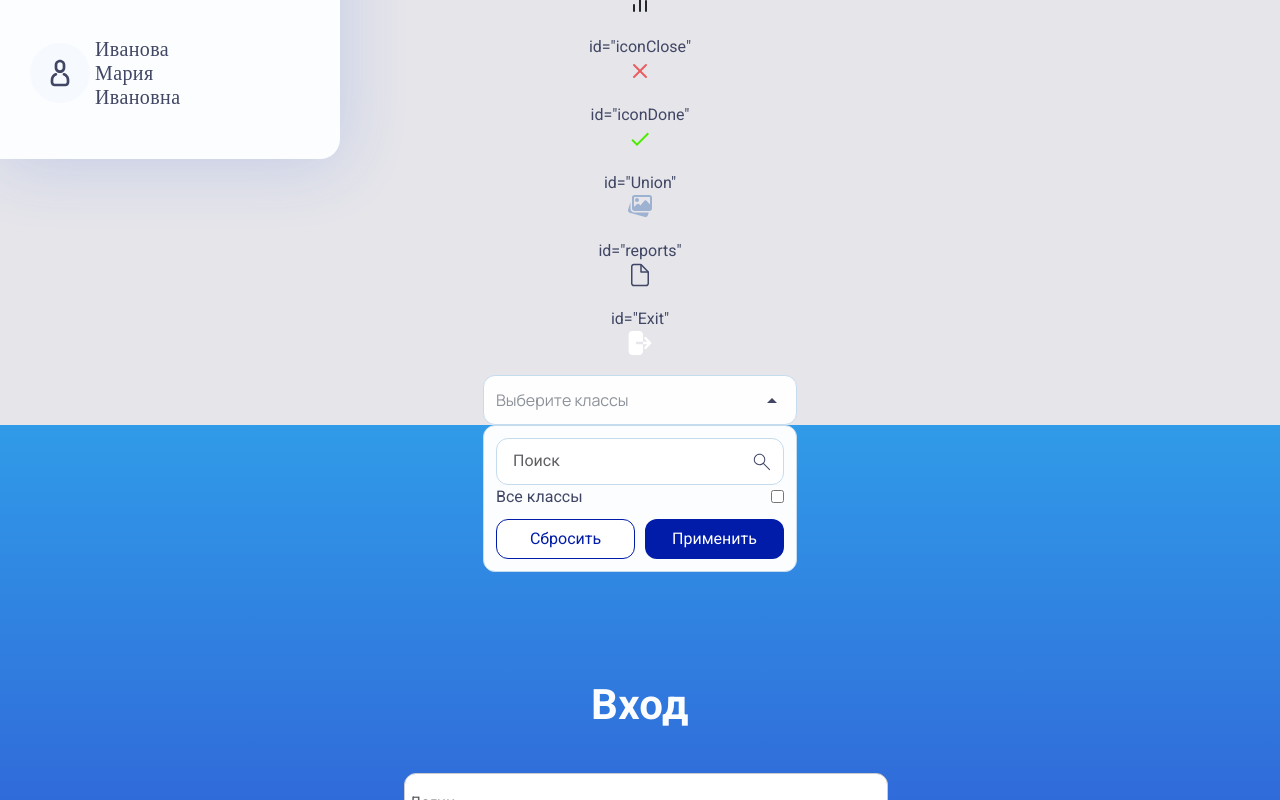
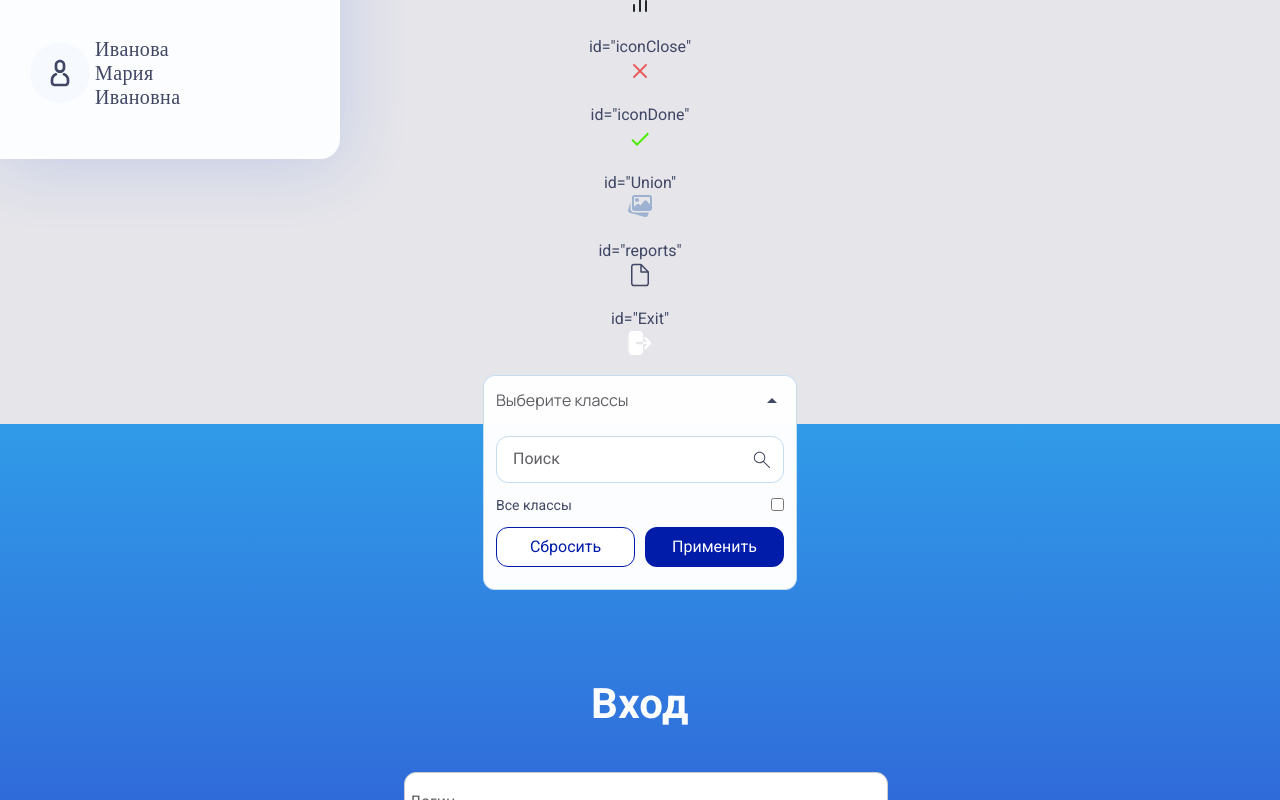
Before and after one commit to allozhkin/SchoolControl, a React (Vite) app: page /testPage in a window 1280 px wide. Both pictures are taken after a click on the button "Выберите классы". Shown: the part 641-1441 px from the top of the page. Built offline with nearby package versions, Linux system fonts and the light colour scheme.

Commit message:
correct styles

```diff
--- a/src/components/FilterClasses/FilterClasses.module.scss
+++ b/src/components/FilterClasses/FilterClasses.module.scss
@@ -21,11 +21,35 @@
     color: #8D9299;
     cursor: pointer;
     transition: all .2s ease-in-out;
+
+    &:hover {
+      color: $primary-gray-4;
+      box-shadow: 0 4px 68px 0 #355ED933;
+    }
   }
 
-  &__select:hover {
+  &__select_open {
+    display: flex;
+    justify-content: space-between;
+    align-items: center;
+    background-color: #FEFEFF;
+    border: 1px solid #C5DCEE;
+    border-bottom: none;
+    border-radius: 12px 12px 0 0;
+    padding: 12px;
+    width: 100%;
+    font-family: 'Manrope', sans-serif;
+    font-size: 16px;
+    font-weight: 400;
+    // color: #8D9299;
     color: $primary-gray-4;
-    box-shadow: 0 4px 68px 0 #355ED933;
+    cursor: pointer;
+    transition: all .2s ease-in-out;
+
+    // &:hover {
+      // color: $primary-gray-4;
+      // box-shadow: 0 4px 68px 0 #355ED933;
+    // }
   }
 
   &__wrapper {
@@ -34,9 +58,11 @@
     background-color: $primary-white-2;
     width: 100%;
     max-width: 314px;
+    // max-height: 530px;
     box-sizing: border-box;
     border: 1px solid #C5DCEE;
-    border-radius: 12px;
+    border-top: none;
+    border-radius: 0 0 12px 12px;
     padding: 12px;
     position: absolute;
     z-index: 1000;
@@ -47,6 +73,7 @@
     display: flex;
     justify-content: space-between;
     align-items: center;
+    margin-bottom: 12px;
   }
 
   &__searchInput {
@@ -66,19 +93,54 @@
   }
 
   &__allClasses {
-    margin-bottom: 10px;
+    font-size: 14px;
+    line-height: 20px;
+    // display: flex;
+    // justify-content: space-between;
+    // margin-bottom: 12px;
   }
 
-  &__gradeItem {
+  &__grades {
+    display: flex;
+    flex-direction: column;
+    margin-bottom: 12px;
+    // gap: 12px;
+  }
+
+  // &__gradeItem {
+  //   margin-bottom: 12px;
+  // }
+
+  &__label {
     display: flex;
     justify-content: space-between;
     align-items: center;
+    margin-bottom: 12px;
+    font-size: 14px;
+    line-height: 20px;
+
+    &_level_1 {
+      padding-left: 12px;  // 1 уровень вложенности
+    }
+
+    &_level_2 {
+      padding-left: 24px;  // 2 уровня вложенности
+    }
+
+    &_level_3 {
+      padding-left: 36px;  // 3 уровня вложенности
+    }
   }
+
+  // .filter__grades {
+  //   overflow: scroll;
+  // }
 
   &__buttons {
     display: flex;
     justify-content: space-between;
     gap: 10px;
+    margin-bottom: 10px;
   }
 
   &__buttonReset {
--- a/src/components/FilterClasses/FilterClasses.tsx
+++ b/src/components/FilterClasses/FilterClasses.tsx
@@ -1,142 +1,6 @@
 import React, { useState } from 'react';
+import { classOptions } from './constants';
 import styles from './FilterClasses.module.scss';
-
-interface ClassOptions {
-  label: string;
-  value: string;
-  children?: ClassOptions[];
-}
-
-const classOptions: ClassOptions[] = [
-  {
-    label: 'Начальная школа',
-    value: 'elementary',
-    children: [
-      {
-        label: '1-ые классы',
-        value: '1st',
-        children: [
-          { label: '1А', value: '1A' },
-          { label: '1Б', value: '1B' },
-          { label: '1В', value: '1C' },
-          { label: '1Г', value: '1D' },
-        ],
-      },
-      {
-        label: '2-ые классы',
-        value: '2nd',
-        children: [
-          { label: '2А', value: '2A' },
-          { label: '2Б', value: '2B' },
-          { label: '2В', value: '2C' },
-          { label: '2Г', value: '2D' },
-        ],
-      },
-      {
-        label: '3-ие классы',
-        value: '3rd',
-        children: [
-          { label: '3А', value: '3A' },
-          { label: '3Б', value: '3B' },
-          { label: '3В', value: '3C' },
-          { label: '3Г', value: '3D' },
-        ],
-      },
-      {
-        label: '4-ые классы',
-        value: '4th',
-        children: [
-          { label: '4А', value: '4A' },
-          { label: '4Б', value: '4B' },
-          { label: '4В', value: '4C' },
-          { label: '4Г', value: '4D' },
-        ],
-      },
-    ],
-  },
-  {
-    label: 'Средняя школа',
-    value: 'middle',
-    children: [
-      {
-        label: '5-ые классы',
-        value: '5th',
-        children: [
-          { label: '5А', value: '5A' },
-          { label: '5Б', value: '5B' },
-          { label: '5В', value: '5C' },
-          { label: '5Г', value: '5D' },
-        ],
-      },
-      {
-        label: '6-ые классы',
-        value: '6th',
-        children: [
-          { label: '6А', value: '6A' },
-          { label: '6Б', value: '6B' },
-          { label: '6В', value: '6C' },
-          { label: '6Г', value: '6D' },
-        ],
-      },
-      {
-        label: '7-ые классы',
-        value: '7th',
-        children: [
-          { label: '7А', value: '7A' },
-          { label: '7Б', value: '7B' },
-          { label: '7В', value: '7C' },
-          { label: '7Г', value: '7D' },
-        ],
-      },
-      {
-        label: '8-ые классы',
-        value: '8th',
-        children: [
-          { label: '8А', value: '8A' },
-          { label: '8Б', value: '8B' },
-          { label: '8В', value: '8C' },
-          { label: '8Г', value: '8D' },
-        ],
-      },
-      {
-        label: '9-ые классы',
-        value: '9th',
-        children: [
-          { label: '9А', value: '9A' },
-          { label: '9Б', value: '9B' },
-          { label: '9В', value: '9C' },
-          { label: '9Г', value: '9D' },
-        ],
-      },
-    ],
-  },
-  {
-    label: 'Старшая школа',
-    value: 'high',
-    children: [
-      {
-        label: '10-ые классы',
-        value: '10th',
-        children: [
-          { label: '10А', value: '10A' },
-          { label: '10Б', value: '10B' },
-          { label: '10В', value: '10C' },
-          { label: '10Г', value: '10D' },
-        ],
-      },
-      {
-        label: '11-ые классы',
-        value: '11th',
-        children: [
-          { label: '11А', value: '11A' },
-          { label: '11Б', value: '11B' },
-          { label: '11В', value: '11C' },
-          { label: '11Г', value: '11D' },
-        ],
-      },
-    ],
-  },
-];
 
 const FilterClasses = () => {
   const [isOpen, setIsOpen] = useState(false);
@@ -157,17 +21,23 @@ const FilterClasses = () => {
 
   return (
     <div className={styles.filter}>
-      <button
-        className={styles.filter__select}
-        onClick={toggleMenu}
-      >
+      {!isOpen ?
+        <button className={styles.filter__select} onClick={toggleMenu}>
           Выберите классы
           <img
             className={styles.filter__selectIcon}
-          src={isOpen ? '/icons/triangleUp.svg' : '/icons/triangleDown.svg'}
+            src='/icons/triangleDown.svg'
             alt='Dropdown Triangle' />
         </button>
-      {isOpen && (
+      :
+        <>
+          <button className={styles.filter__select_open} onClick={toggleMenu}>
+            Выберите классы
+            <img
+              className={styles.filter__selectIcon}
+              src='/icons/triangleUp.svg'
+              alt='Dropdown Triangle' />
+          </button>
           <div className={styles.filter__wrapper}>
             <div className={styles.filter__search}>
               <input
@@ -181,7 +51,7 @@ const FilterClasses = () => {
                 alt="Search Icon" />
             </div>
             <div className={styles.filter__allClasses}>
-            <label className={styles.filter__gradeItem}>
+              <label className={styles.filter__label}>
                 Все классы
                 <input
                   type="checkbox"
@@ -190,10 +60,10 @@ const FilterClasses = () => {
               </label>
             </div>
             {showClasses && (
-            <div>
+              <div className={styles.filter__grades}>
                 {classOptions.map((grade) => (
-                <div key={grade.value}>
-                  <label className={styles.filter__gradeItem}>
+                  <div className={styles.filter__gradeItem} key={grade.value}>
+                    <label className={`${styles.filter__label} ${styles.filter__label_level_1}`}>
                       {grade.label}
                       <input type="checkbox" onClick={() => toggleSection(grade.value)}/>
                     </label>
@@ -201,14 +71,14 @@ const FilterClasses = () => {
                       <div>
                         {grade.children?.map((child) => (
                           <div key={child.value}>
-                          <label className={styles.filter__gradeItem}>
+                            <label className={`${styles.filter__label} ${styles.filter__label_level_2}`}>
                               {child.label}
                               <input type="checkbox" onClick={() => toggleSection(child.value)}/>
                             </label>
                             {openSections[child.value] && (
                               <div>
                                 {child.children?.map((subChild) => (
-                                <label className={styles.filter__gradeItem} key={subChild.value}>
+                                  <label className={`${styles.filter__label} ${styles.filter__label_level_3}`} key={subChild.value}>
                                     {subChild.label}
                                     <input type="checkbox" />
                                   </label>
@@ -219,7 +89,6 @@ const FilterClasses = () => {
                         ))}
                       </div>
                     )}
-
                   </div>
                 ))}
               </div>
@@ -233,20 +102,16 @@ const FilterClasses = () => {
               </button>
             </div>
           </div>
-      )}
+        </>
+      }
+
+
+
     </div>
   )
 }
 
 export default FilterClasses
-
-
-
-// const classOptions: ClassOptions[] = [
-//   { label: 'Начальная школа', value: 'elementary' },
-//   { label: 'Средние классы', value: 'middle' },
-//   { label: 'Старшие классы', value: 'high' },
-// ];
 
 // const classOptions: ClassOptions[] = [
 //   {
--- /dev/null
+++ b/src/components/FilterClasses/constants.ts
@@ -0,0 +1,125 @@
+interface ClassOptions {
+  label: string;
+  value: string;
+  children?: ClassOptions[];
+}
+
+export const classOptions: ClassOptions[] = [
+  {
+    label: 'Начальная школа',
+    value: 'elementary',
+    children: [
+      {
+        label: '1-ые классы',
+        value: '1st',
+        children: [
+          { label: '1А', value: '1A' },
+          { label: '1Б', value: '1B' },
+          { label: '1В', value: '1C' },
+        ],
+      },
+      {
+        label: '2-ые классы',
+        value: '2nd',
+        children: [
+          { label: '2А', value: '2A' },
+          { label: '2Б', value: '2B' },
+          { label: '2В', value: '2C' },
+        ],
+      },
+      {
+        label: '3-ие классы',
+        value: '3rd',
+        children: [
+          { label: '3А', value: '3A' },
+          { label: '3Б', value: '3B' },
+          { label: '3В', value: '3C' },
+        ],
+      },
+      {
+        label: '4-ые классы',
+        value: '4th',
+        children: [
+          { label: '4А', value: '4A' },
+          { label: '4Б', value: '4B' },
+          { label: '4В', value: '4C' },
+        ],
+      },
+    ],
+  },
+  {
+    label: 'Средняя школа',
+    value: 'middle',
+    children: [
+      {
+        label: '5-ые классы',
+        value: '5th',
+        children: [
+          { label: '5А', value: '5A' },
+          { label: '5Б', value: '5B' },
+          { label: '5В', value: '5C' },
+        ],
+      },
+      {
+        label: '6-ые классы',
+        value: '6th',
+        children: [
+          { label: '6А', value: '6A' },
+          { label: '6Б', value: '6B' },
+          { label: '6В', value: '6C' },
+        ],
+      },
+      {
+        label: '7-ые классы',
+        value: '7th',
+        children: [
+          { label: '7А', value: '7A' },
+          { label: '7Б', value: '7B' },
+          { label: '7В', value: '7C' },
+        ],
+      },
+      {
+        label: '8-ые классы',
+        value: '8th',
+        children: [
+          { label: '8А', value: '8A' },
+          { label: '8Б', value: '8B' },
+          { label: '8В', value: '8C' },
+        ],
+      },
+      {
+        label: '9-ые классы',
+        value: '9th',
+        children: [
+          { label: '9А', value: '9A' },
+          { label: '9Б', value: '9B' },
+          { label: '9В', value: '9C' },
+        ],
+      },
+    ],
+  },
+  {
+    label: 'Старшая школа',
+    value: 'high',
+    children: [
+      {
+        label: '10-ые классы',
+        value: '10th',
+        children: [
+          { label: '10А', value: '10A' },
+          { label: '10Б', value: '10B' },
+          { label: '10В', value: '10C' },
+        ],
+      },
+      {
+        label: '11-ые классы',
+        value: '11th',
+        children: [
+          { label: '11А', value: '11A' },
+          { label: '11Б', value: '11B' },
+          { label: '11В', value: '11C' },
+        ],
+      },
+    ],
+  },
+];
```
Lines whose indentation alone changed are shown as unchanged.
